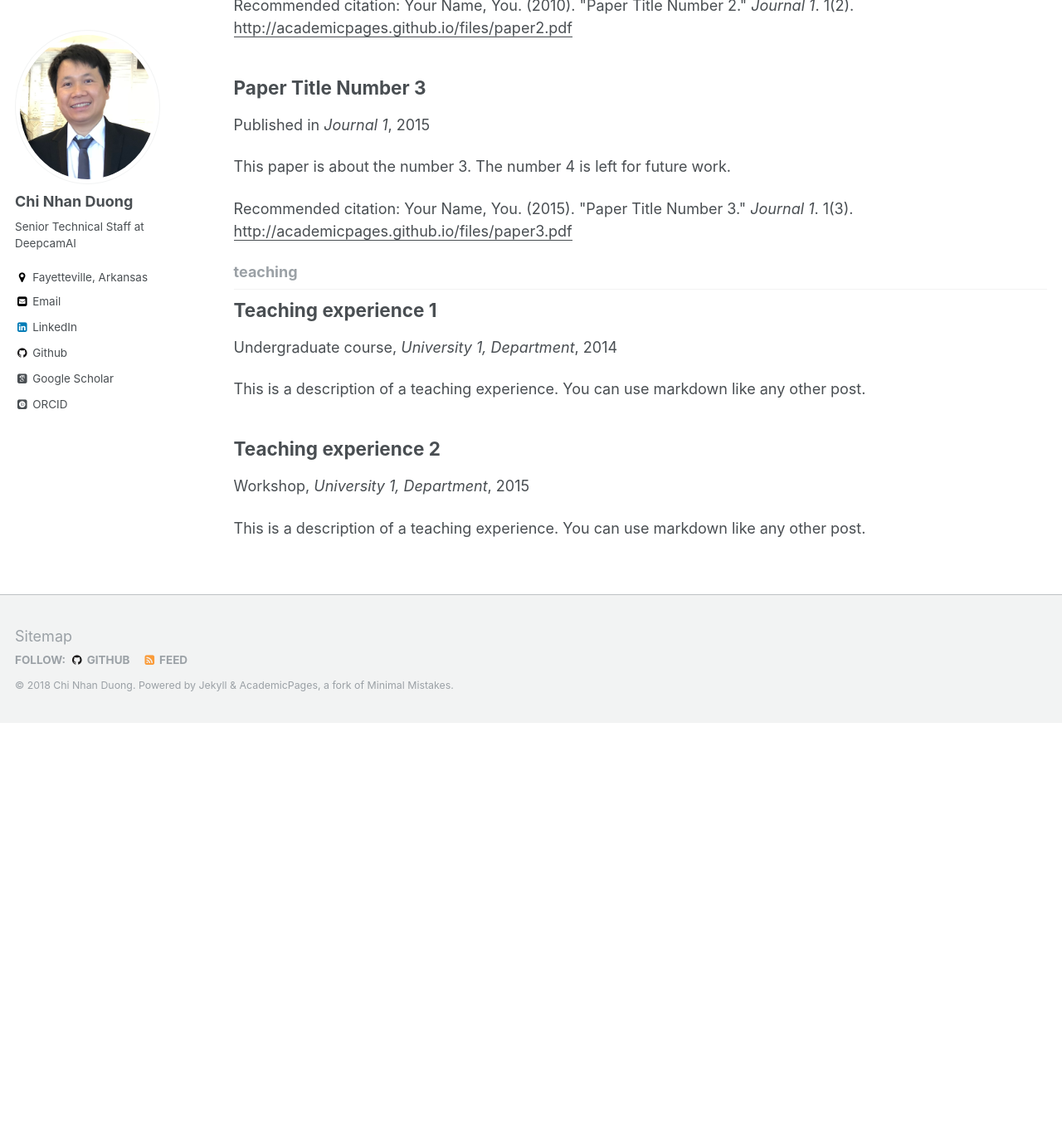
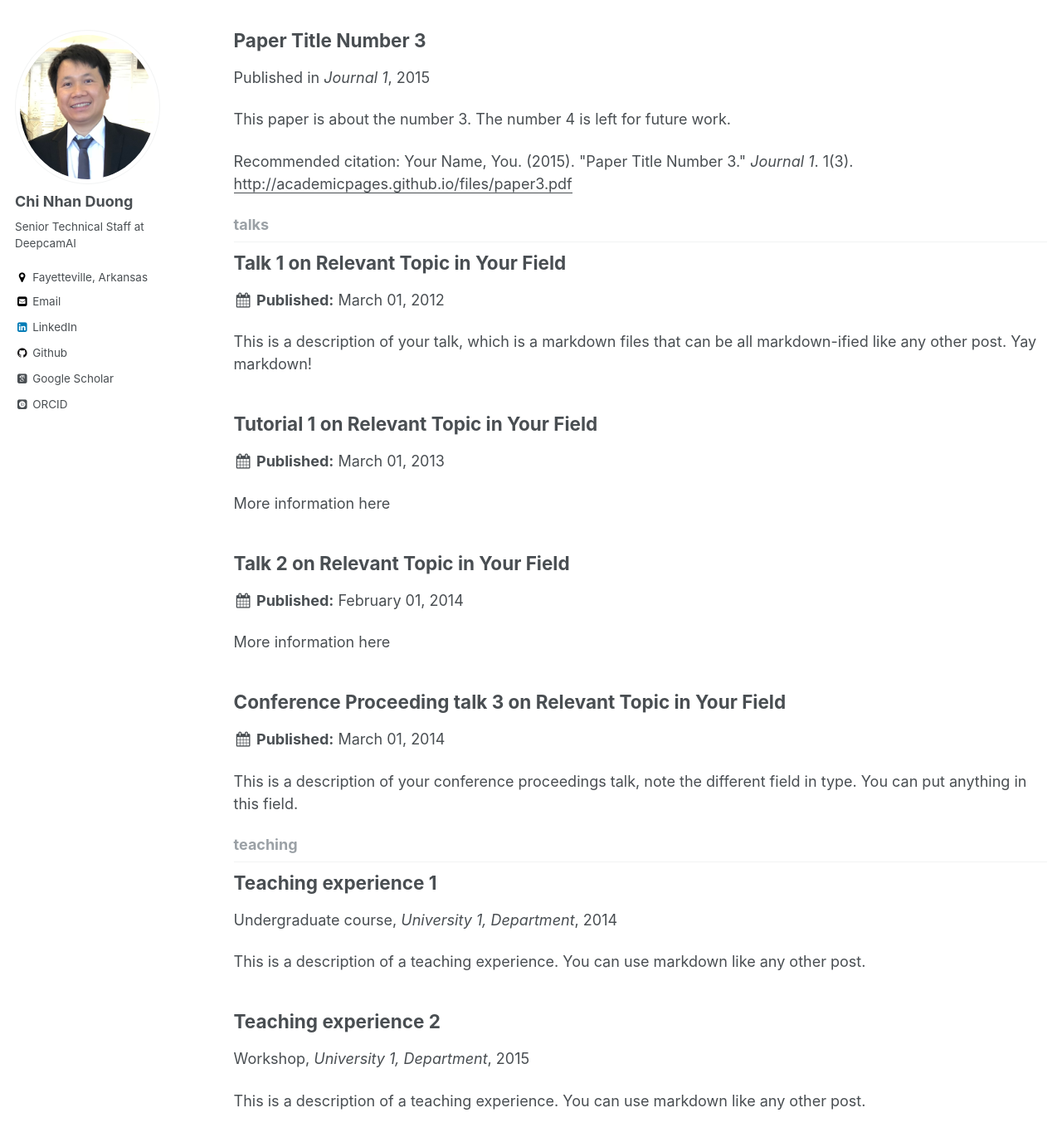
Before and after one commit to dcnhan/dcnhan.github.io, a Jekyll site: the page built from _pages/collection-archive.html, in a window 1280 px wide and 1400 px high, scrolled down 669 px. Shown: the top 1376 px of the window at 83% size. Built offline with Jekyll 4.4.1, drawn with Linux system fonts in a browser that asks for light colours; some web fonts are replaced; before the commit the page ends 1540 px from its top, so only the background shows below that; part of the change alters nothing that is shown.

```diff
--- a/_config.yml
+++ b/_config.yml
@@ -177,7 +177,7 @@ collections:
   publications:
     output: true
     permalink: /:collection/:path/
-  experience:
+  talks:
     output: true
     permalink: /:collection/:path/
 
```
